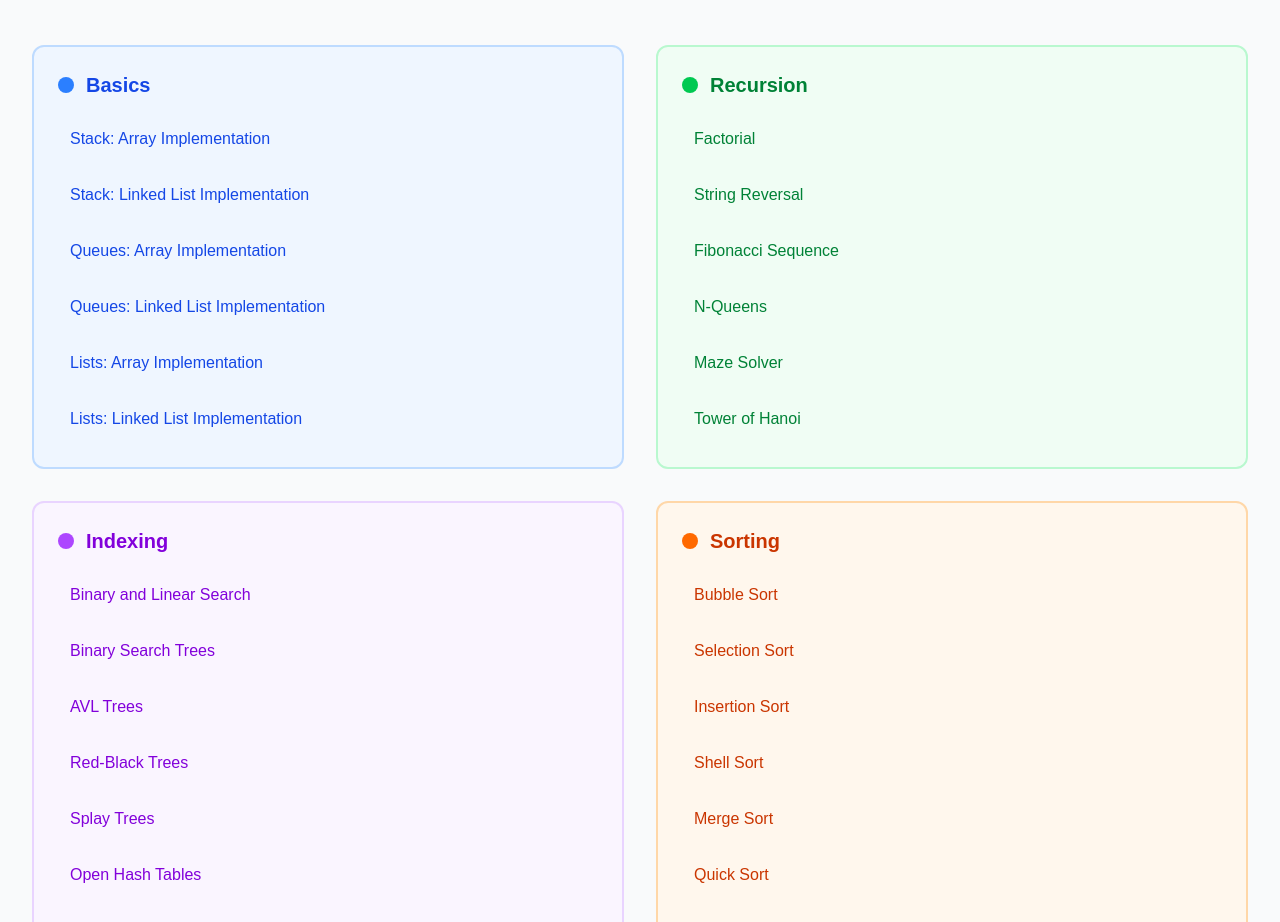
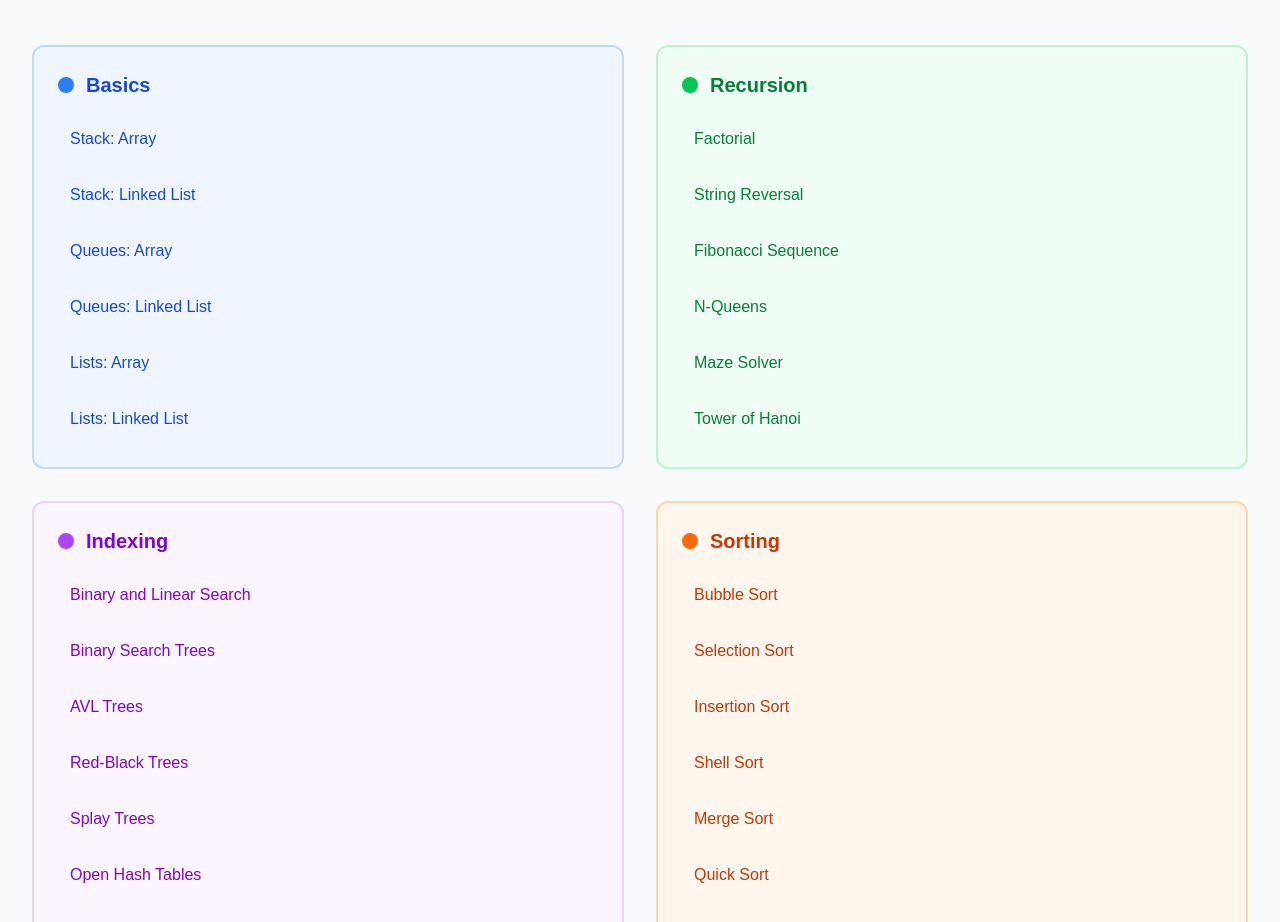
Before and after one commit to Archit1706/DSAverse, a Next.js app: page / in a window 1280 px wide. Shown: the part 1300-2222 px from the top of the page. Built offline with nearby package versions, Linux system fonts and the light colour scheme.

Commit message:
Update slugs

```diff
--- a/data/algorithmCategories.js
+++ b/data/algorithmCategories.js
@@ -6,12 +6,12 @@ export const algorithmCategories = [
         borderColor: "border-blue-200",
         textColor: "text-blue-700",
         algorithms: [
-            "Stack: Array Implementation",
-            "Stack: Linked List Implementation",
-            "Queues: Array Implementation",
-            "Queues: Linked List Implementation",
-            "Lists: Array Implementation",
-            "Lists: Linked List Implementation"
+            "Stack: Array",
+            "Stack: Linked List",
+            "Queues: Array",
+            "Queues: Linked List",
+            "Lists: Array",
+            "Lists: Linked List"
         ]
     },
     {
```
